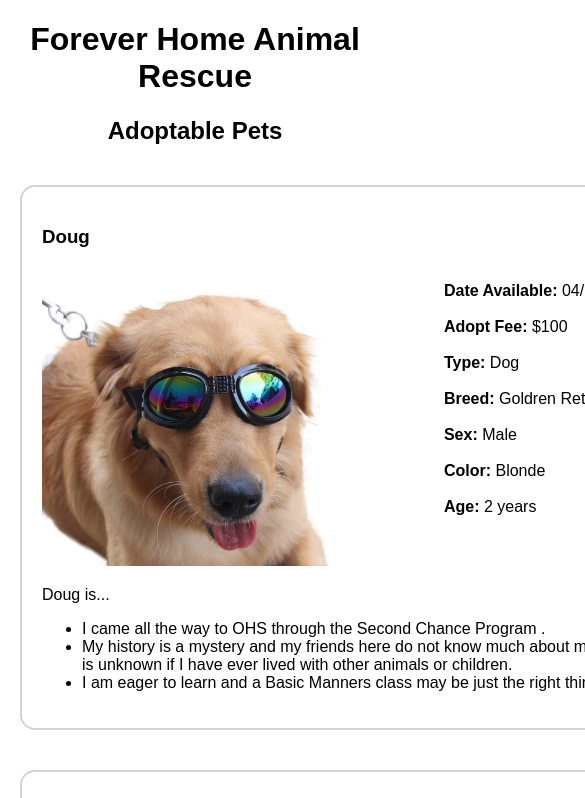
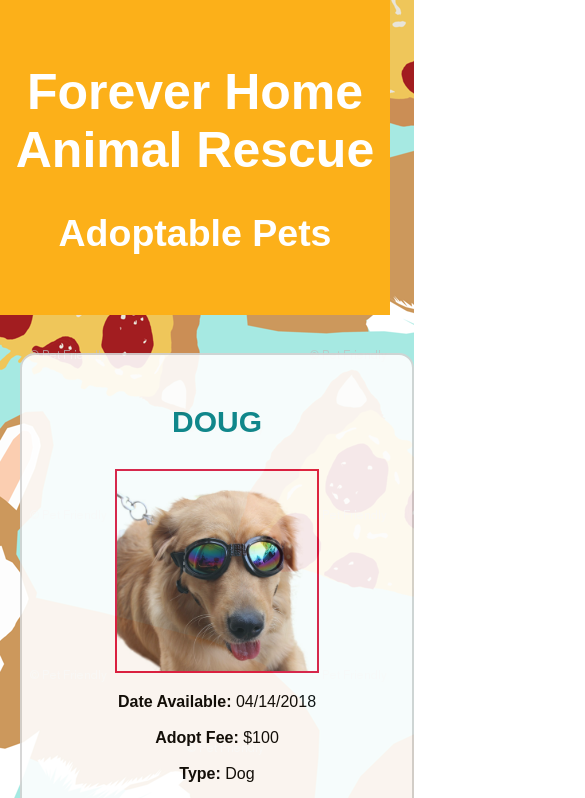
Before and after one commit to ellymaimon/animal-shelter, a plain HTML site: page animal-shelter.html in a window 390 px wide. Shown: the top 798 px of the page, 585 px wide, since content can reach past the window. Drawn offline with Linux system fonts and the light colour scheme.

Commit message:
add background, media queries, css styling

```diff
--- a/animal-shelter.html
+++ b/animal-shelter.html
@@ -5,10 +5,13 @@
   <title>Forever Home Animal Rescue</title>
 </head>
 <body>
+  <div class="header">
+  <br>
   <h1>Forever Home Animal Rescue</h1>
-
   <h2>Adoptable Pets</h2>
-
+  <br>
+  </div>
+  <br>
     <div class="pet">
       <h3>Doug</h3>
         <img src="img/doug.jpg">
--- a/css/styles.css
+++ b/css/styles.css
@@ -2,8 +2,14 @@ body {
   max-width: 2400px;
   margin: 0 auto 0 auto;
   font-family: sans-serif;
+  background-image: url("../img/corgi.png");
 }
 
+.header {
+  background-color: #fcb019;
+  color: white;
+  font-size: 25px;
+}
 h1 {
   text-align: center;
 }
@@ -12,9 +18,16 @@ h2 {
   text-align: center;
 }
 
+h3 {
+  font-size: 30px;
+  color: #007d82;
+  text-transform: uppercase;
+}
+
 img {
   width: 300px;
   height: 300px;
+  border: 2px solid crimson;
 }
 
 .pet {
@@ -24,6 +37,8 @@ img {
   border: 2px solid lightgrey;
   padding: 20px;
   border-radius: 15px;
+  background-color: white;
+  opacity: 0.9;
 }
 
 .info {
@@ -33,3 +48,30 @@ img {
 span {
   font-weight: bold;
 }
+
+@media screen and (max-width: 1000px) and (min-width: 700px) {
+  .pet {
+    float: none;
+    width: 600px;
+    margin: 20 auto 20 auto;
+  }
+}
+
+@media screen and (max-width: 480px) and (min-width: 300px) {
+  .pet {
+    text-align: center;
+    float: none;
+    width: 350px;
+    margin: 20 auto 20 auto;
+  }
+
+  img {
+    width: 200px;
+    height: 200px;
+  }
+
+  .info {
+    text-align: center;
+    float: none;
+  }
+}
```
Also changed, not shown: img/corgi.png (added).
